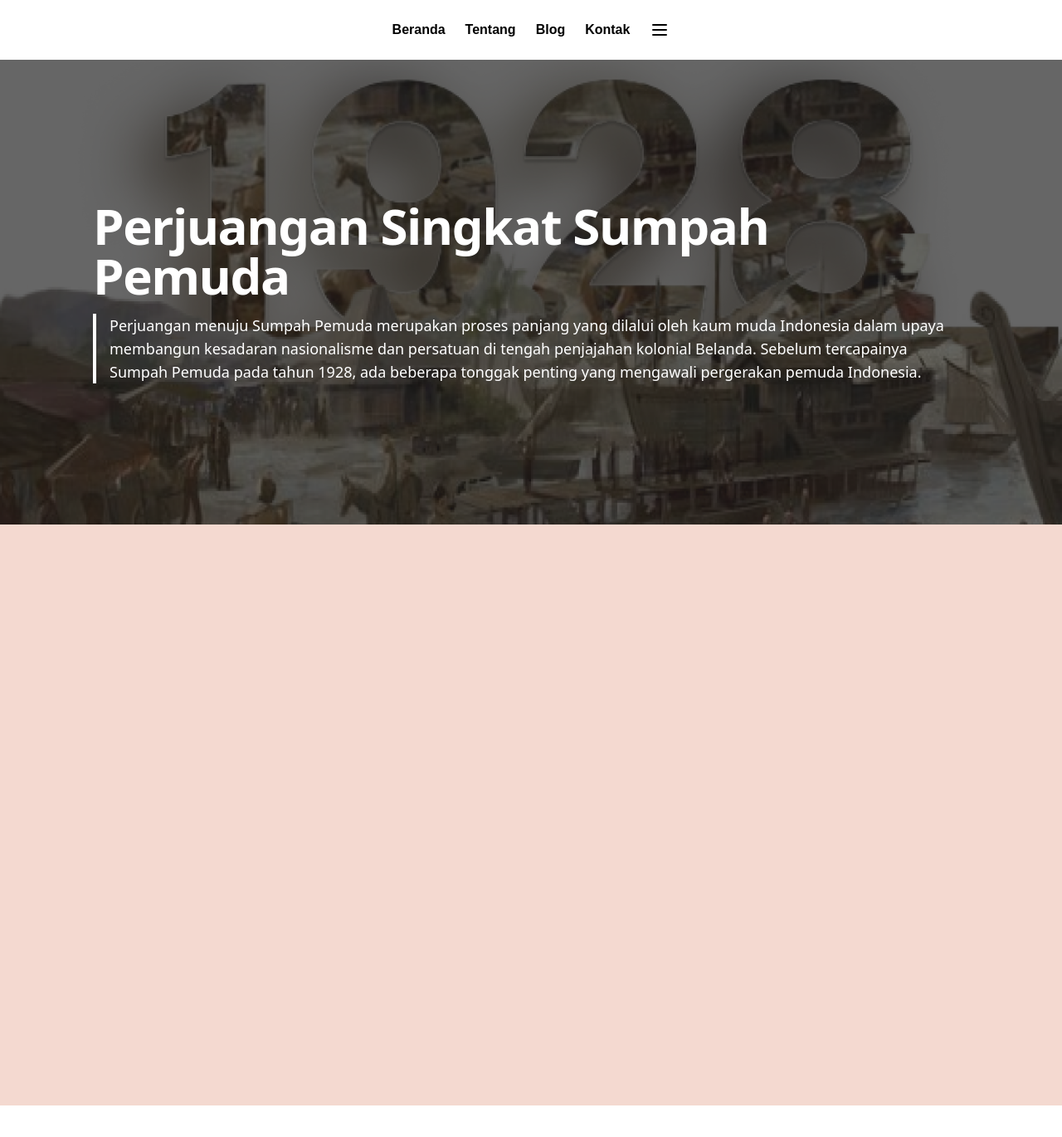
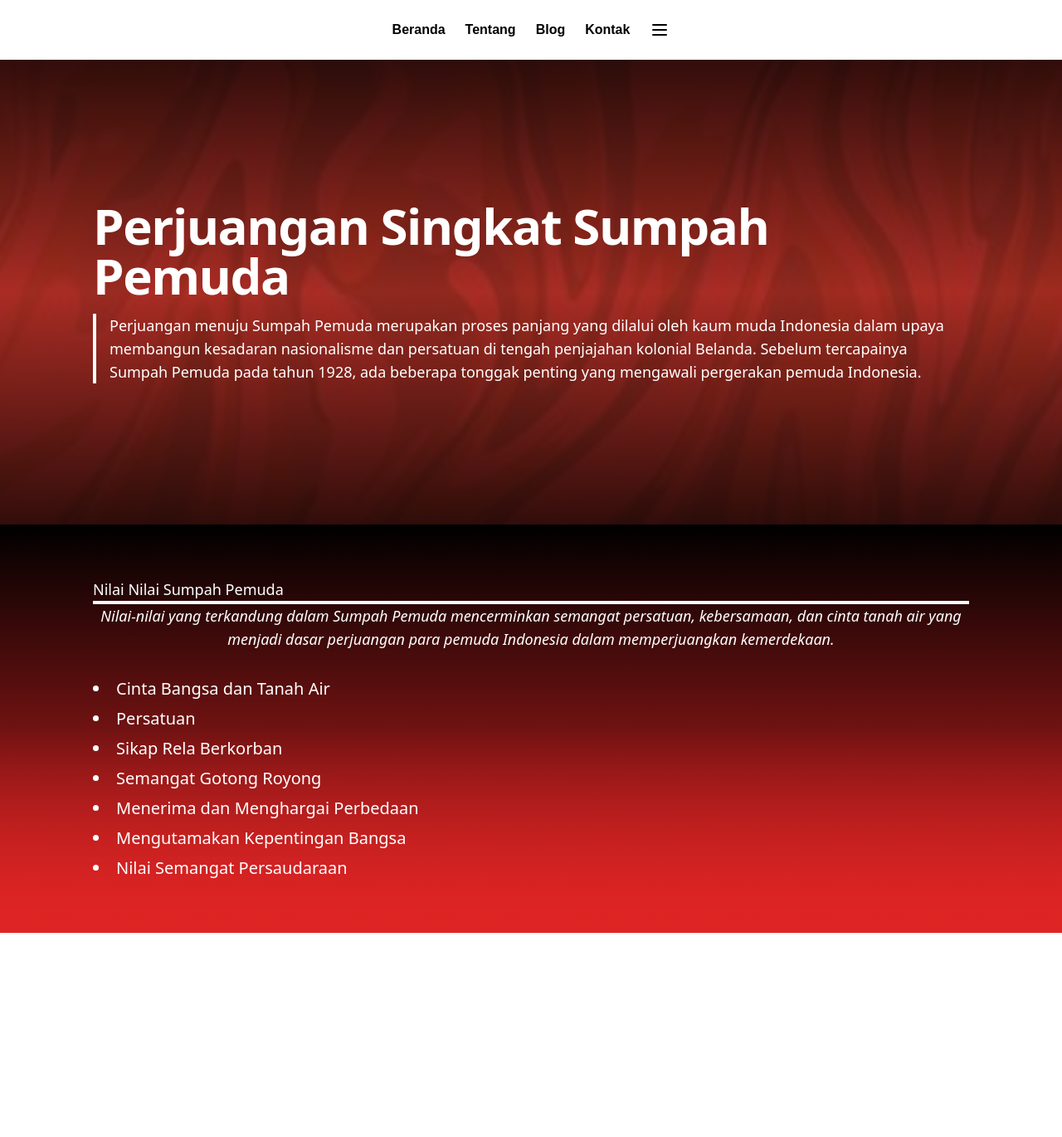
Before and after one commit to mybezen/prj-trelogy, a React (Vite) app: page /strug in a window 1280 px wide. Shown: the top 1370 px of the page at 83% size. Built offline with nearby package versions, Linux system fonts and the light colour scheme.

Commit message:
Add New Page

```diff
--- a/index.html
+++ b/index.html
@@ -1,5 +1,5 @@
-<!doctype html>
-<html lang="en">
+<!DOCTYPE html>
+<html lang="en" class="scroll-smooth">
   <head>
     <meta charset="UTF-8" />
     <link rel="icon" type="image/svg+xml" href="/vite.svg" />
--- a/src/App.jsx
+++ b/src/App.jsx
@@ -3,6 +3,7 @@ import { BrowserRouter, Routes, Route } from "react-router-dom";
 import Load from "./pages/Load";
 import SumpahPemuda from "./pages/SumpahPemuda";
 import StrugglePages from "./pages/Struggle";
+import BlogPage from "./pages/Blog";
 
 function App() {
   return (
@@ -12,6 +13,9 @@ function App() {
         <Route path="/load" element={<Load />} />
         <Route path="/ikrar" element={<SumpahPemuda />} />
         <Route path='/strug' element={<StrugglePages />}/>
+        <Route path='/blog' element={<BlogPage  />} />
+
+
 
       </Routes>
     </BrowserRouter>
--- a/src/components/Navbar.jsx
+++ b/src/components/Navbar.jsx
@@ -1,6 +1,6 @@
 function CenteredNavbar() {
   return (
-    <header className="flex justify-center p-4">
+    <header className="relative flex justify-center p-4">
       <nav className="flex items-center max-w-md px-6 py-2 space-x-6 bg-white rounded-full bg-opacity-20 plus-jakarta-sans-bold">
         <a href="/" className="hover:text-gray-200">
           Beranda
--- a/src/components/PreLoad.jsx
+++ b/src/components/PreLoad.jsx
@@ -7,10 +7,10 @@ function PreLoader() {
   }, []);
 
   return (
-    <div className="preloader h-[100vh] w-100% bg-black text-white fixed bottom-0 left-0 right-0 z-55 flex justify-center items-center overflow-hidden z-50 ">
+    <div className="preloader h-[100vh] w-100% bg-slate-400 backdrop-blur-sm text-white fixed bottom-0 left-0 right-0 z-55 flex justify-center items-center overflow-hidden z-50 ">
       <div className="flex items-center justify-between overflow-hidden text-xl text-white texts-container h-60px w-280px poppins-bold">
         {/* Text Container */}
-        <span>Peintagons</span>
+        <span>JejakPemuda</span>
       </div>
     </div>
   );
--- /dev/null
+++ b/src/pages/Blog.jsx
@@ -0,0 +1,15 @@
+import CenteredNavbar from "../components/Navbar";
+
+function BlogPage() {
+  return (
+    <div className="">
+      <header className="h-[24vh] bg-[#D9D9D9]">
+        <CenteredNavbar />
+      </header>
+      {/* Section Features */}
+      <div></div>
+    </div>
+  );
+}
+
+export default BlogPage;
--- a/src/pages/Struggle.jsx
+++ b/src/pages/Struggle.jsx
@@ -1,4 +1,4 @@
-import HeadStrugIcon from "../assets/HeadStrug.png";
+import HeaderBg from "../assets/Heading.svg"; // Import background image for second section
 import CenteredNavbar from "../components/Navbar";
 
 function StrugglePages() {
@@ -7,23 +7,21 @@ function StrugglePages() {
       <div className="relative">
         <CenteredNavbar />
       </div>
+
+      {/* Section Pertama with Gradient Overlay */}
       <section
-        className="relative h-[70vh] w-full bg-cover bg-center"
-        style={{ backgroundImage: `url(${HeadStrugIcon})` }}
+        className="relative h-[70vh] w-full bg-cover bg-center z-50"
+        style={{ backgroundImage: `url(${HeaderBg})` }}
       >
-        {/* Overlay hitam transparan */}
-        <div className="absolute inset-0 bg-black bg-opacity-60"></div>
+        {/* Overlay Gradient */}
+        <div className="absolute inset-0 bg-gradient-to-t from-black via-transparent to-black opacity-70"></div>
 
-        {/* Konten teks di atas background */}
+        {/* Content */}
         <div className="relative z-10 flex flex-col items-start justify-center h-full max-w-6xl px-6 mx-auto lg:px-12">
-          {/* Judul besar */}
           <h1 className="mb-4 text-4xl font-extrabold tracking-tight text-white lg:text-6xl">
             Perjuangan Singkat Sumpah Pemuda
           </h1>
-
-          {/* Garis vertikal kecil di samping teks */}
           <div className="pl-4 border-l-4 border-white">
-            {/* Deskripsi */}
             <p className="leading-relaxed text-white lg:text-lg">
               Perjuangan menuju Sumpah Pemuda merupakan proses panjang yang
               dilalui oleh kaum muda Indonesia dalam upaya membangun kesadaran
@@ -34,7 +32,41 @@ function StrugglePages() {
           </div>
         </div>
       </section>
-      <section className="bg-[#F4D9D0] h-[700px]"></section>
+
+      {/* Section Kedua with Bottom Gradient */}
+      <section className="relative py-16 bg-center bg-cover -z-50 bg-gradient-to-b from-black to-red-600">
+        {/* Gradient overlay for this section */}
+        <div className="absolute inset-0 bg-gradient-to-t from-red-600 via-transparent to-transparent opacity-90"></div>
+
+        <div className="relative z-10 max-w-6xl px-6 mx-auto lg:px-12">
+          {/* Judul Section */}
+          <div className="border-b-4 border-white">
+            <p className="text-white text-6xltext-center lg:text-lg">
+              Nilai Nilai Sumpah Pemuda
+            </p>
+          </div>
+
+          {/* Deskripsi Section */}
+          <p className="mb-8 italic text-center text-white lg:text-lg">
+            Nilai-nilai yang terkandung dalam Sumpah Pemuda mencerminkan
+            semangat persatuan, kebersamaan, dan cinta tanah air yang menjadi
+            dasar perjuangan para pemuda Indonesia dalam memperjuangkan
+            kemerdekaan.
+          </p>
+
+          {/* Daftar Nilai-nilai */}
+          <ul className="space-y-2 text-lg text-white list-disc list-inside lg:text-xl">
+            <li>Cinta Bangsa dan Tanah Air</li>
+            <li>Persatuan</li>
+            <li>Sikap Rela Berkorban</li>
+            <li>Semangat Gotong Royong</li>
+            <li>Menerima dan Menghargai Perbedaan</li>
+            <li>Mengutamakan Kepentingan Bangsa</li>
+            <li>Nilai Semangat Persaudaraan</li>
+          </ul>
+        </div>
+      </section>
+
       <section className="h-[700px]"></section>
     </div>
   );
--- a/src/pages/SumpahPemuda.jsx
+++ b/src/pages/SumpahPemuda.jsx
@@ -1,8 +1,8 @@
-import CenteredNavbar from '../components/Navbar';
-import SumpahPemudaTabs from '../components/Tab';
-import PembuatanSections from '../sections/PembuatanSections';
-import VoiceSections from '../sections/VoiceSections';
-import HeaderBg from '../assets/Heading.svg';
+import CenteredNavbar from "../components/Navbar";
+import SumpahPemudaTabs from "../components/Tab";
+import PembuatanSections from "../sections/PembuatanSections";
+import VoiceSections from "../sections/VoiceSections";
+import HeaderBg from "../assets/Heading.svg";
 
 function SumpahPemuda() {
   return (
@@ -16,14 +16,14 @@ function SumpahPemuda() {
       <CenteredNavbar />
 
       {/* Main Content */}
-      <main className="md:py-8 mx-auto">
+      <main className="mx-auto md:py-8">
         {/* Rumusan Kongres Section */}
-        <section className="md:mb-8 px-6 lg:px-12 md:py-8 py-3 rounded-lg w-full bg-cover bg-center bg-no-repeat">
+        <section className="w-full px-6 py-3 bg-center bg-no-repeat bg-cover rounded-lg md:mb-8 lg:px-12 md:py-8">
           <h1 className="kenarose mb-6 text-3xl lg:text-5xl font-extrabold text-left bg-gradient-to-r from-[#FFF3D0] to-[#FF9495] bg-clip-text text-transparent">
             Rumusan Kongres
           </h1>
 
-          <p className="mb-6 lg:text-lg text-sm mx-3 md:mx-0 leading-relaxed text-white plus-jakarta-sans-semibold text-left">
+          <p className="mx-3 mb-6 text-sm leading-relaxed text-left text-white lg:text-lg md:mx-0 plus-jakarta-sans-semibold">
             Rumusan Kongres Sumpah Pemuda yang diadakan pada tahun 1928
             dirumuskan oleh Mohammad Yamin saat Mr. Sunario sedang berpidato di
             sesi terakhir kongres. Yamin menyampaikan gagasan kepada Soegondo
@@ -47,14 +47,14 @@ function SumpahPemuda() {
 
         {/* Proses Pembuatan Sumpah Pemuda Section */}
         <section
-          className="mb-0 py-8 text-white bg-cover bg-center bg-no-repeat"
+          className="py-8 mb-0 text-white bg-center bg-no-repeat bg-cover"
           style={{ backgroundImage: "url('/assets/HeaderBG.png')" }}
         >
           <PembuatanSections />
         </section>
 
         {/* Isi Sumpah Pemuda Section */}
-        <section>
+        <section className="bg-[#F4D9D0]">
           <VoiceSections />
         </section>
       </main>
```
Also changed, not shown: src/assets/BlogImages/Features1.png (added), src/sections/BlogFeatures.jsx (added).
